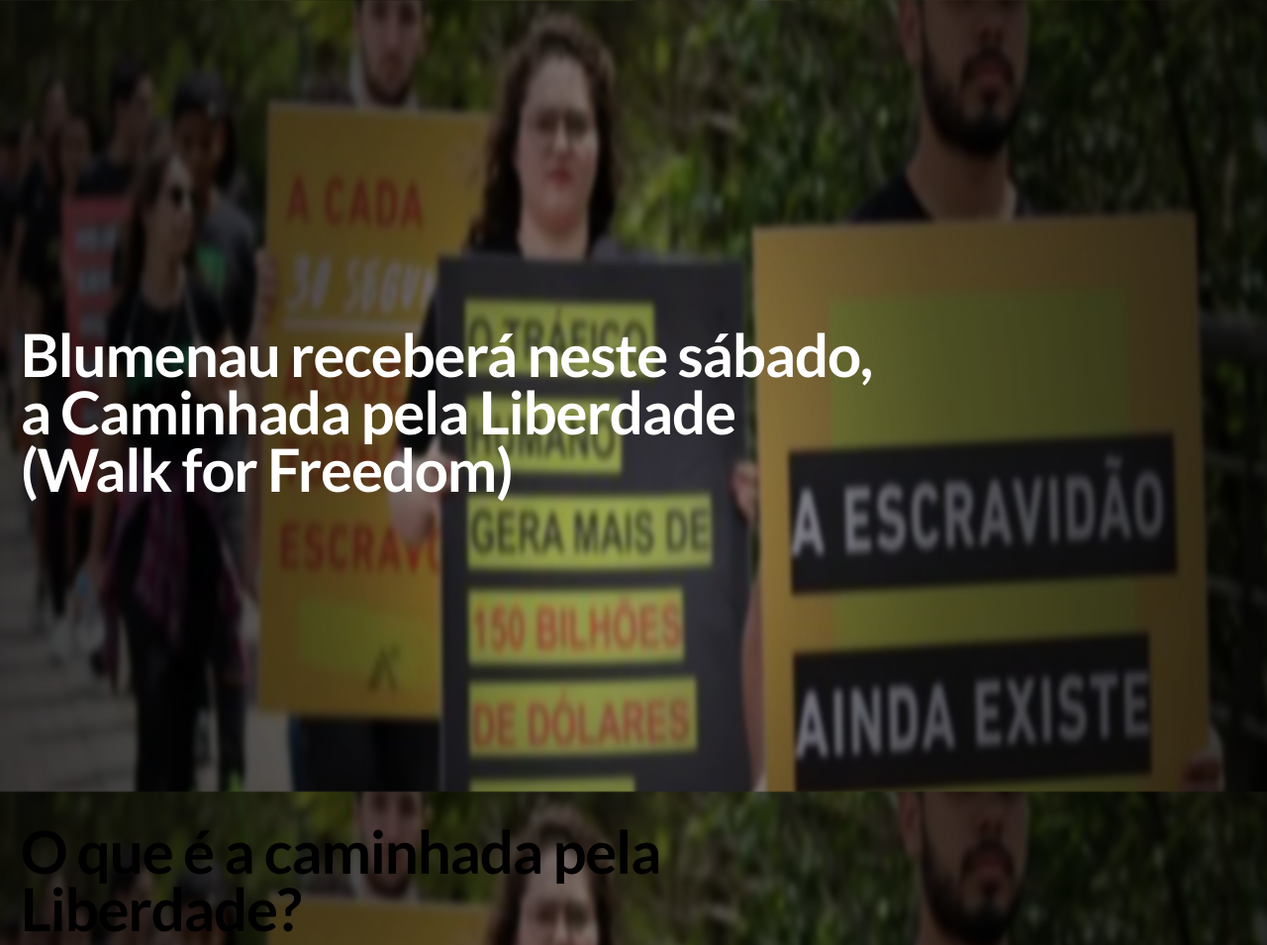
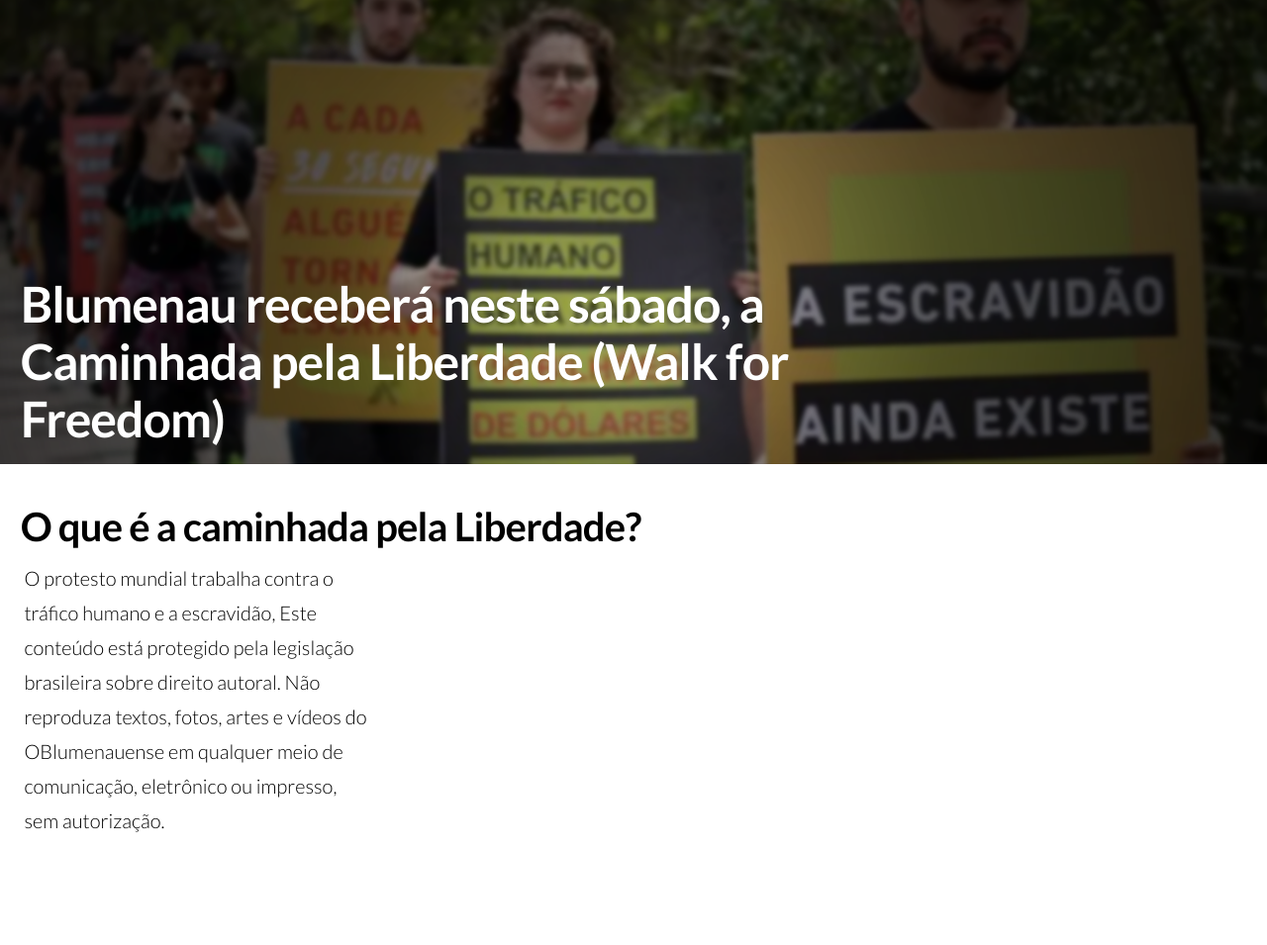
Before and after one commit to FelipeAdr05/Walkforfreedom, a plain HTML site: page index.html in a window 1280 px wide. Shown: the whole page at 99% size. After the commit the page ends 855 px from the top, so only its background shows below. Drawn offline with Linux system fonts and the light colour scheme.

Commit message:
Desenvolvimento do Site

```diff
--- a/assets/css/style.css
+++ b/assets/css/style.css
@@ -3,20 +3,20 @@
 
 body {
     background-image: url("https://raw.githubusercontent.com/FelipeAdr05/Walkforfreedom/estrutura-felipe/assets/images/CAPA_03.png");
-    background-attachment: fixed;
+    background-attachment: scroll;
     background-size: 100%;
     background-repeat: no-repeat;
     background-color: #fff;
 }
 
-body h1 {
+body div h1 {
     width: 90%;
     max-width: 870px;
     margin: auto;
-    margin-top: 26%;
+    margin-top: 22%;
     margin-left: 1%;
     font-family: 'Lato', sans-serif;
-    font-size: 60px;
+    font-size: 50px;
     letter-spacing: -.02em;
     line-height: 58px;
     font-weight: 700;
@@ -24,17 +24,31 @@ body h1 {
 
 }
 
-body h2 {
+body h1 {
     width: 90%;
     max-width: 870px;
     margin: auto;
-    margin-top: 26%;
+    margin-top: 4%;
     margin-left: 1%;
     font-family: 'Lato', sans-serif;
-    font-size: 60px;
+    font-size: 40px;
     letter-spacing: -.02em;
     line-height: 58px;
     font-weight: 700;
     color: black;
 
 }
+
+body p {
+    font-family: 'Lato', sans-serif;
+    width: 90%;
+    max-width: 350px;
+    margin: auto;
+    margin-top: 0.5%;
+    margin-left: 1.3%;
+    font-size: 20px;
+    letter-spacing: -.00em;
+    line-height: 35px;
+    font-weight: 300;
+    color: black;
+}
--- a/index.html
+++ b/index.html
@@ -8,11 +8,16 @@
   </head>
 
   <body>
-    <h1>
+    <div>
+      <h1>
         Blumenau receberá neste sábado, a Caminhada pela Liberdade (Walk for Freedom)
     </h1>
-    <h2>
+    </div>
+    <h1>
       O que é a caminhada pela Liberdade?
-    </h2>
+    </h1>
+    <p>
+      O protesto mundial trabalha contra o tráfico humano e a escravidão, Este conteúdo está protegido pela legislação brasileira sobre direito autoral. Não reproduza textos, fotos, artes e vídeos do OBlumenauense em qualquer meio de comunicação, eletrônico ou impresso, sem autorização.
+    </p>
   </body>
 </html>
```
Also changed, not shown: assets/images/CAPA_00.png (deleted), assets/images/CAPA_01.png (deleted), assets/images/IMG_O2.png (added), 1 other file.
